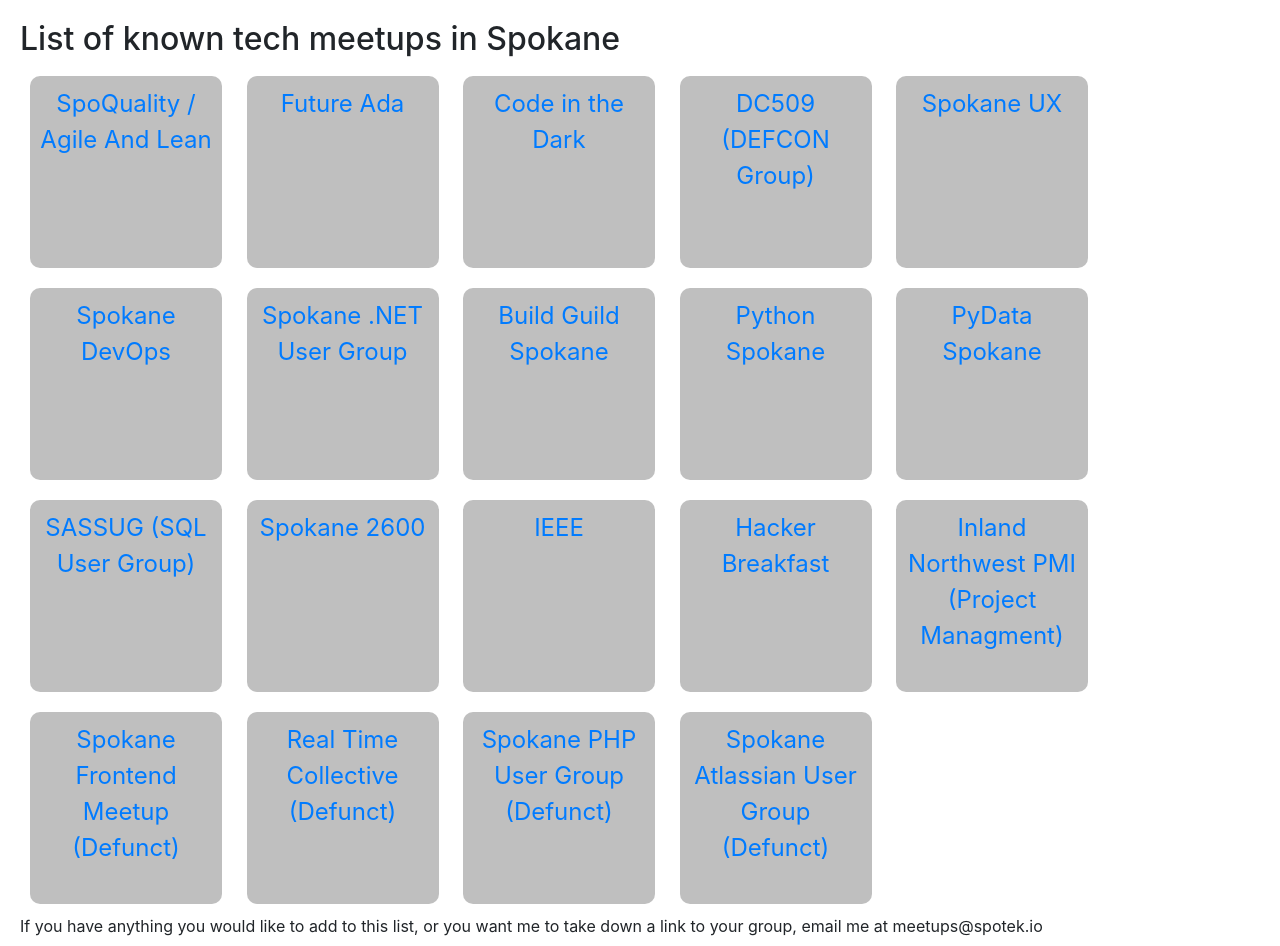
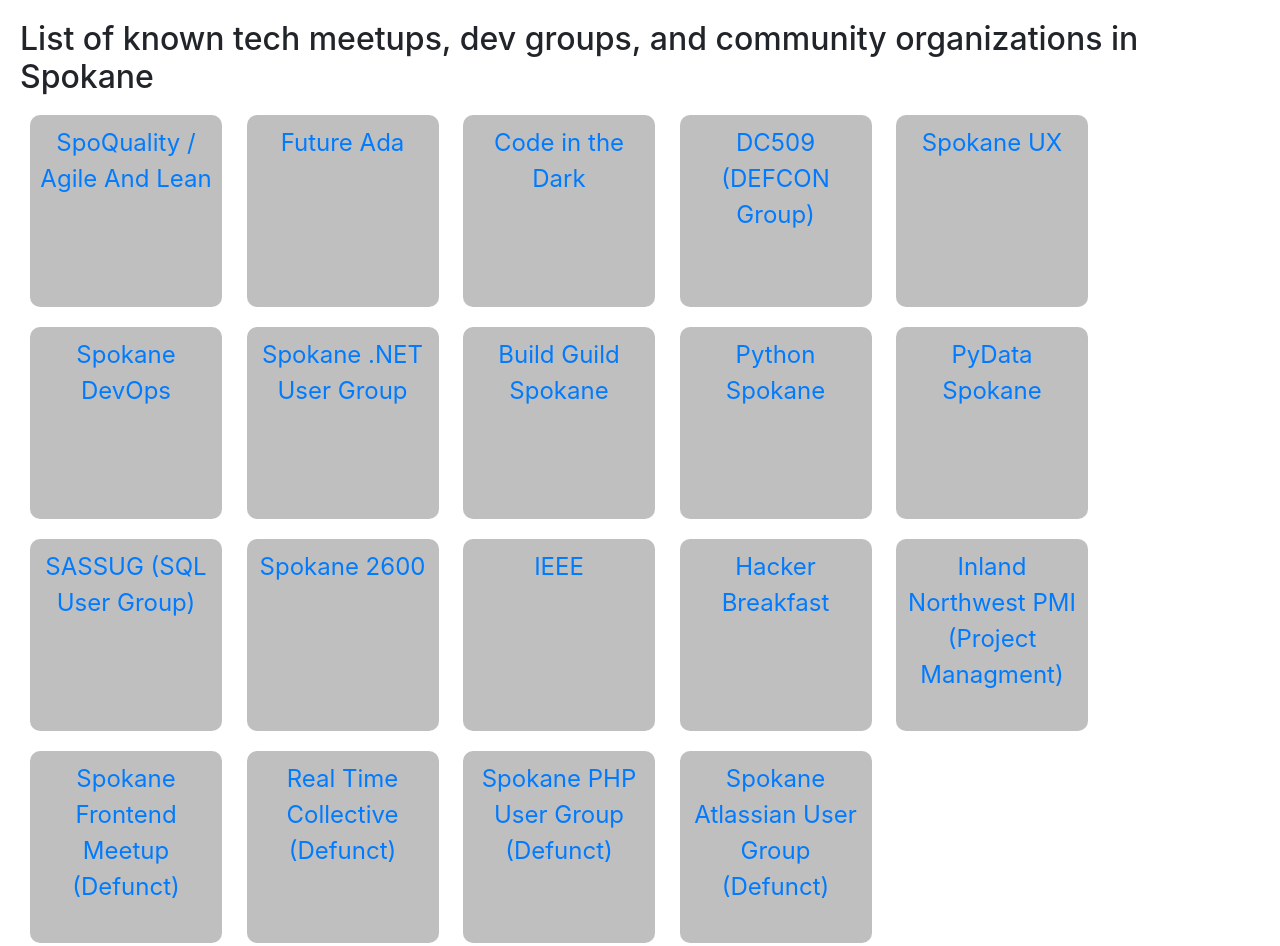
Before and after one commit to SpoTek/SpoTek.github.io, a plain HTML site: page meetups/index.html in a window 1280 px wide. Shown: the top 946 px of the page. Drawn offline with nearby package versions, Linux system fonts and the light colour scheme.

Commit message:
Update index.html

```diff
--- a/meetups/index.html
+++ b/meetups/index.html
@@ -33,7 +33,7 @@
 </head>
 
 <body>
-    <h2>List of known tech meetups in Spokane</h2>
+    <h2>List of known tech meetups, dev groups, and community organizations in Spokane</h2>
     <a href="https://www.meetup.com/AgileAndLeanSpokane">SpoQuality / Agile And Lean</a>
     <a href="https://futureada.org/">Future Ada</a>
     <a href="https://codeinthedarkspokane.com/">Code in the Dark</a>
```
